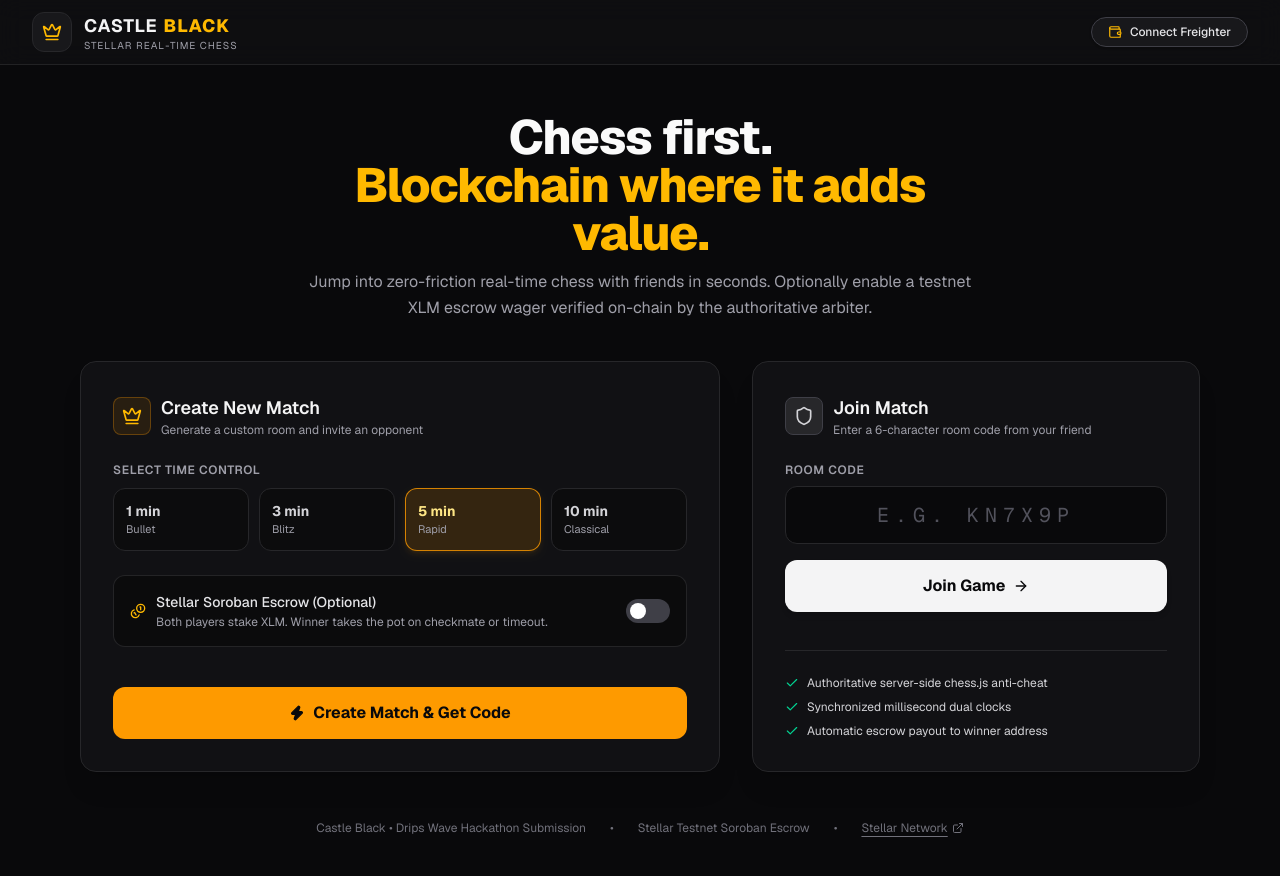
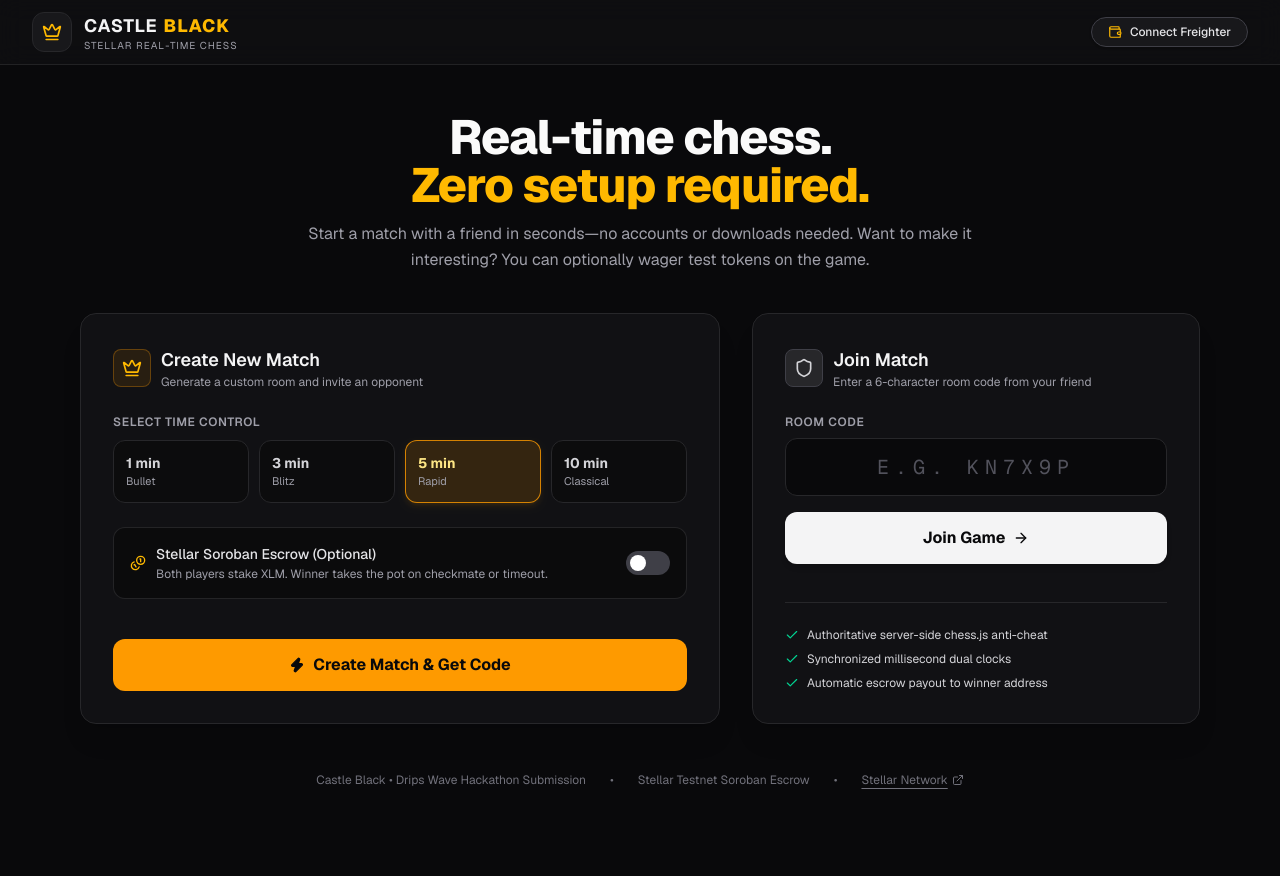
Before and after one commit to Stanley471/castle-black, a Next.js app in the folder web/: page / in a window 1280 px wide. Shown: the top 876 px of the page. After the commit the page ends 836 px from the top, so only its background shows below. Built offline with nearby package versions, Linux system fonts and the light colour scheme.

Commit message:
Update hero text to be more gamer-friendly and accessible

```diff
--- a/web/src/app/page.tsx
+++ b/web/src/app/page.tsx
@@ -177,15 +177,15 @@
       <main className="flex-1 max-w-6xl w-full mx-auto px-4 py-8 sm:py-12 flex flex-col items-center">
         <div className="text-center max-w-2xl mb-10">
           <h1 className="text-3xl sm:text-5xl font-extrabold tracking-tight text-zinc-50 mb-3">
-            Chess first. <br />
+            Real-time chess. <br />
             <span className="text-amber-400">
-              Blockchain where it adds value.
+              Zero setup required.
             </span>
           </h1>
 
           <p className="text-zinc-400 text-sm sm:text-base leading-relaxed">
-            Jump into zero-friction real-time chess with friends in seconds.
-            Optionally enable a testnet XLM escrow wager verified on-chain by the authoritative arbiter.
+            Start a match with a friend in seconds—no accounts or downloads needed.
+            Want to make it interesting? You can optionally wager test tokens on the game.
           </p>
         </div>
 
```
